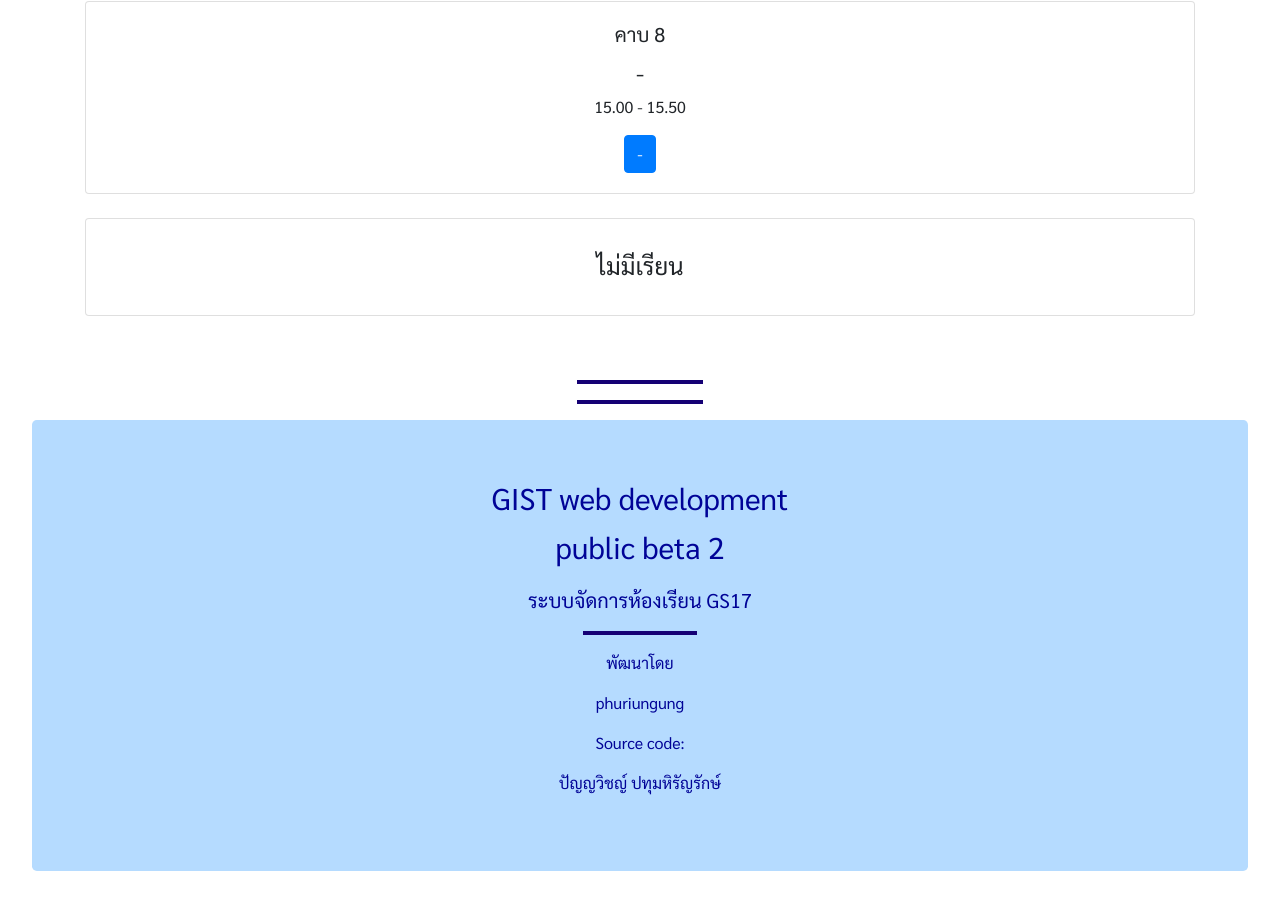
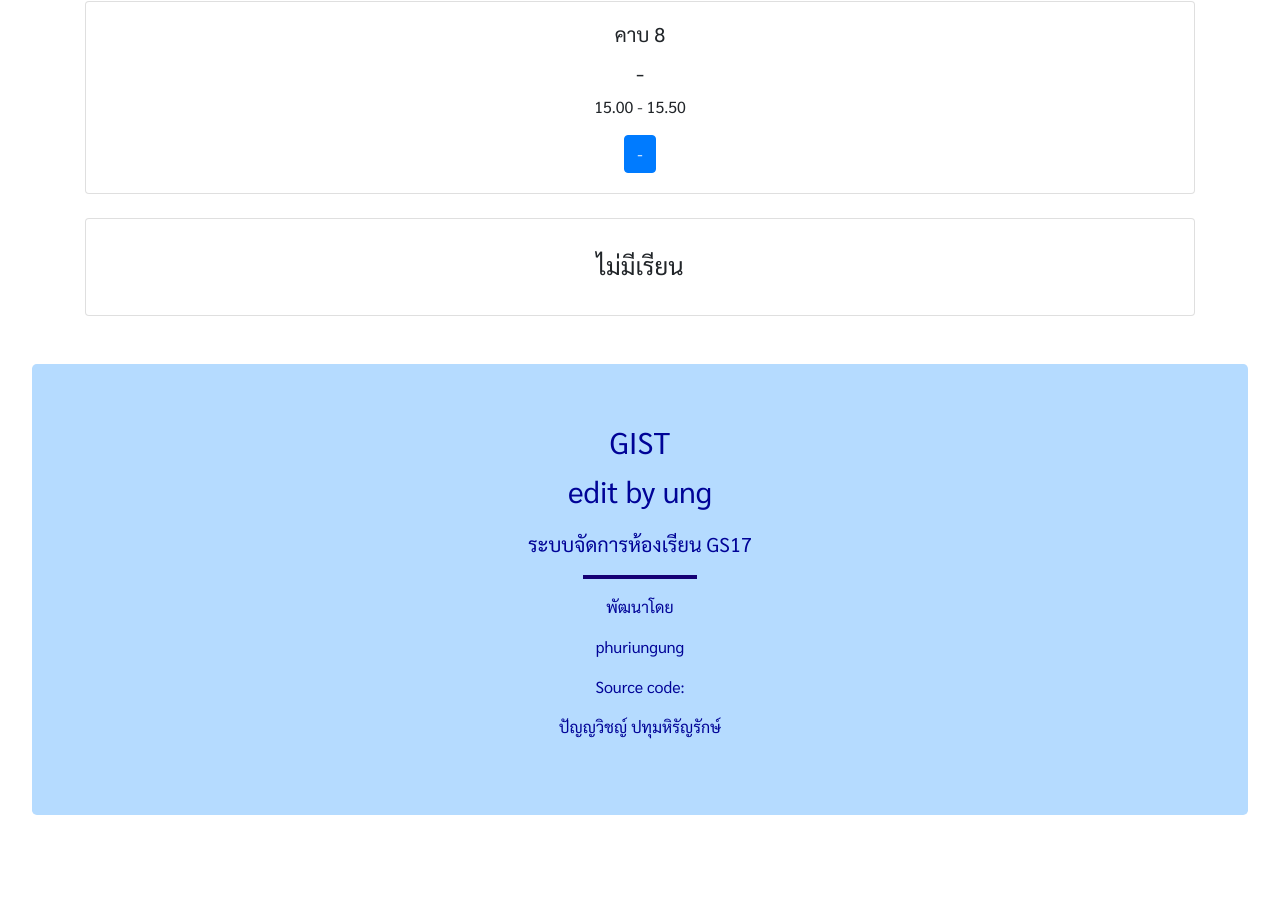
Before and after one commit to Phuriungung/papaken, a plain HTML site: page index.html in a window 1280 px wide. Shown: the part 1550-2453 px from the top of the page. After the commit the page ends 2397 px from the top, so only its background shows below. Drawn offline with nearby package versions, Linux system fonts and the light colour scheme.

Commit message:
Update index.html

```diff
--- a/index.html
+++ b/index.html
@@ -263,16 +263,10 @@
     </div>
 
 
-    <hr style="border: #160091; border: 2px solid rgb(21, 0, 116);" width="10%">
-
-
-
-    <hr style="border: #160091; border: 2px solid rgb(21, 0, 116);" width="10%">
-
     <div class="container-fluid rounded-lg bottom">
 
-      <h1 style="font-size: 30px;">GIST web development</h1>
-      <p style="font-size: 30px;"> public beta 2</p>
+      <h1 style="font-size: 30px;">GIST</h1>
+      <p style="font-size: 30px;"> edit by ung</p>
       <p style="font-size: 20px;">ระบบจัดการห้องเรียน GS17</p>
       <hr style="border: #160091; border: 2px solid rgb(21, 0, 116);" width="10%">
       <p class="" style="font-size: medium;"> พัฒนาโดย</p>
```
